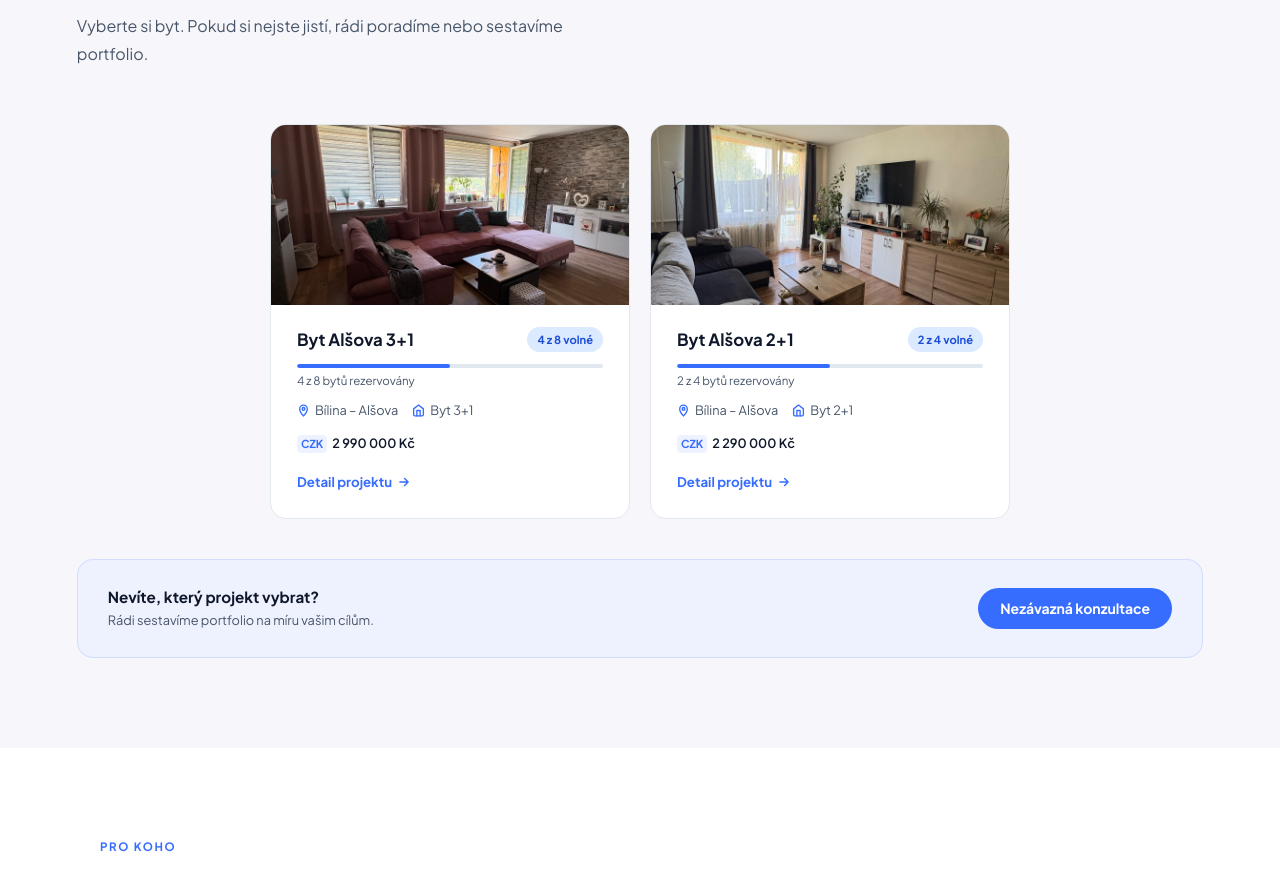
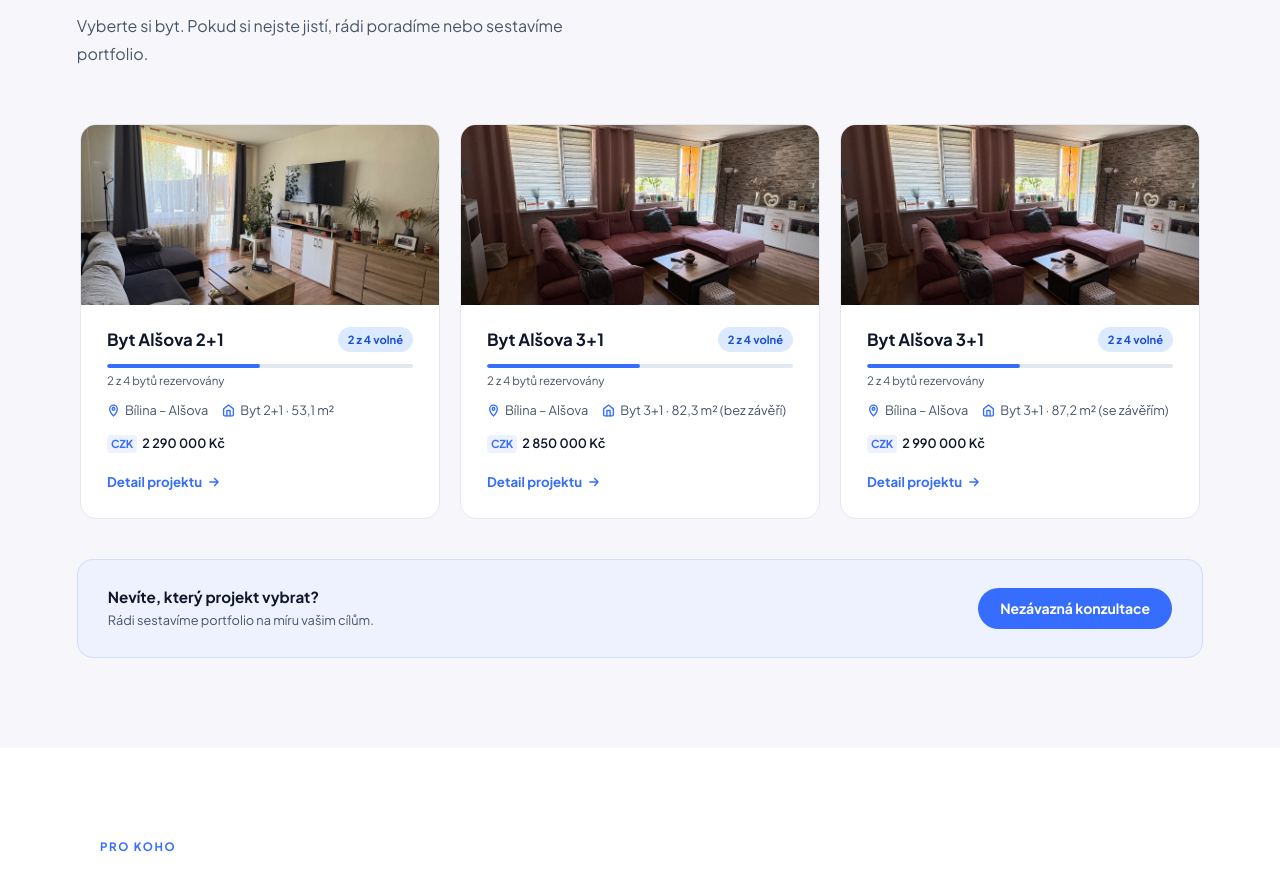
Before and after one commit to Petr1892SKS/investuj-bez-starosti, a Next.js app: page / in a window 1280 px wide. Shown: the part 1141-2013 px from the top of the page. Built offline with nearby package versions, Linux system fonts and the light colour scheme.

Commit message:
Projekty: 3 byty s přesnými daty (53,1 m², 82,3 m², 87,2 m²)

```diff
--- a/app/page.tsx
+++ b/app/page.tsx
@@ -4,8 +4,9 @@ import Link from "next/link";
 import Image from "next/image";
 
 const projects = [
-  { name: "Byt Alšova 3+1", location: "Bílina – Alšova", type: "Byt 3+1", price: "2 990 000 Kč", slug: "alsova-bilina", thumb: "/images/alsova-bilina-3-1/IMG_6892.jpeg", totalUnits: 8, availableUnits: 4 },
-  { name: "Byt Alšova 2+1", location: "Bílina – Alšova", type: "Byt 2+1", price: "2 290 000 Kč", slug: "alsova-bilina-2-1", thumb: "/images/alsova-bilina-2-1/IMG_6863.jpeg", totalUnits: 4, availableUnits: 2 },
+  { name: "Byt Alšova 2+1", location: "Bílina – Alšova", type: "Byt 2+1 · 53,1 m²", price: "2 290 000 Kč", slug: "alsova-bilina-2-1", thumb: "/images/alsova-bilina-2-1/IMG_6863.jpeg", totalUnits: 4, availableUnits: 2 },
+  { name: "Byt Alšova 3+1", location: "Bílina – Alšova", type: "Byt 3+1 · 82,3 m² (bez závěří)", price: "2 850 000 Kč", slug: "alsova-bilina", thumb: "/images/alsova-bilina-3-1/IMG_6892.jpeg", totalUnits: 4, availableUnits: 2 },
+  { name: "Byt Alšova 3+1", location: "Bílina – Alšova", type: "Byt 3+1 · 87,2 m² (se závěřím)", price: "2 990 000 Kč", slug: "alsova-bilina", thumb: "/images/alsova-bilina-3-1/IMG_6892.jpeg", totalUnits: 4, availableUnits: 2 },
 ];
 
 const faqs = [
```
